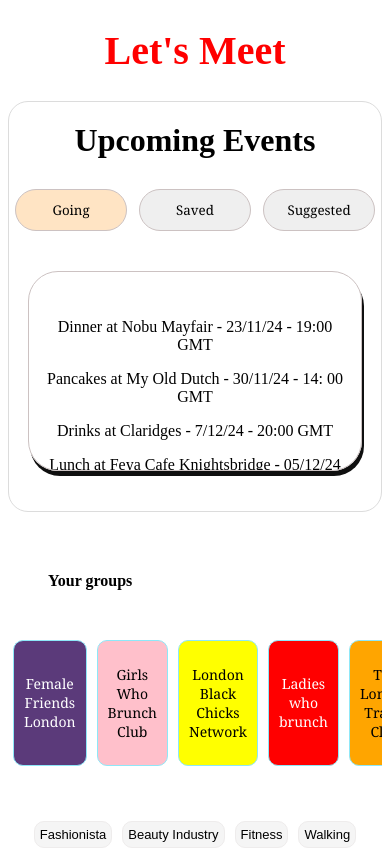
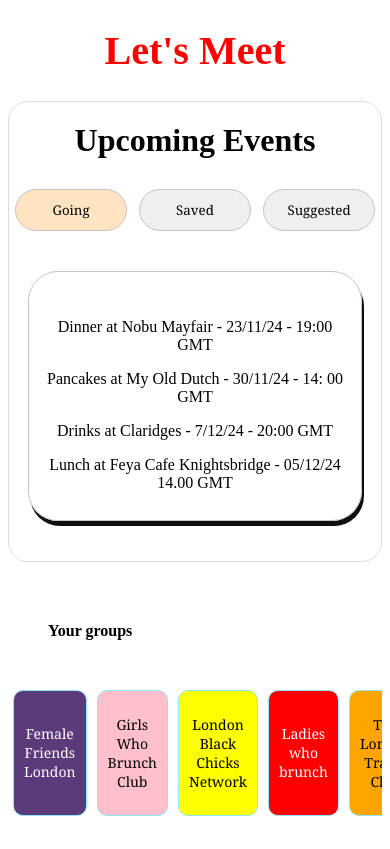
Before and after one commit to Nonyeah/Meet-Up-App, a React (Vite) app: page / in a window 390 px wide. Shown: the top 849 px of the page. Built offline with nearby package versions, Linux system fonts and the light colour scheme.

Commit message:
adjusted upcoming events height for mobile devices

```diff
--- a/src/App.css
+++ b/src/App.css
@@ -296,6 +296,11 @@
 }
 
 @media only screen and (max-width: 600px) {
+
+  .upcoming-events-category {
+    height: 250px;
+  }
+
   .topnav h4 {
     font-size: 16px;
   }
```
